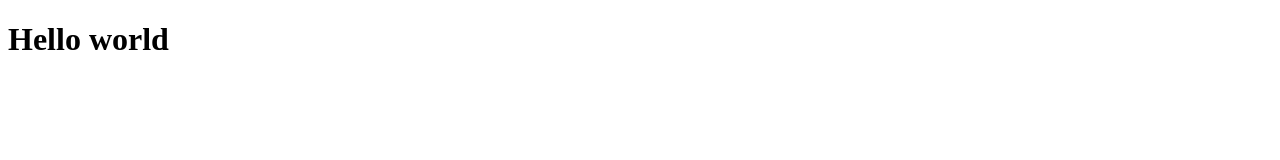
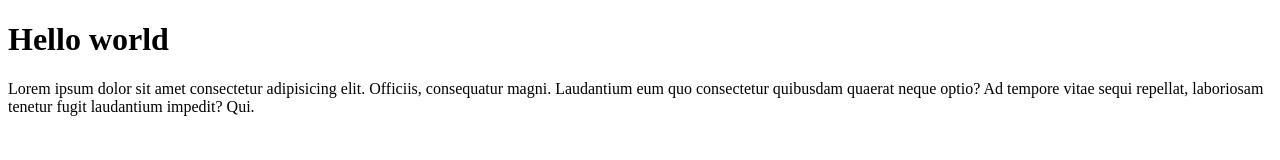
Before and after one commit to muhammadumair11/Google-Clone-Css, a plain HTML site: page index.html in a window 1280 px wide. Drawn offline with Linux system fonts and the light colour scheme.

Commit message:
second changes

```diff
--- a/index.html
+++ b/index.html
@@ -7,5 +7,6 @@
 </head>
 <body>
     <h1>Hello world</h1>
+    <p>Lorem ipsum dolor sit amet consectetur adipisicing elit. Officiis, consequatur magni. Laudantium eum quo consectetur quibusdam quaerat neque optio? Ad tempore vitae sequi repellat, laboriosam tenetur fugit laudantium impedit? Qui.</p>
 </body>
 </html>
```
